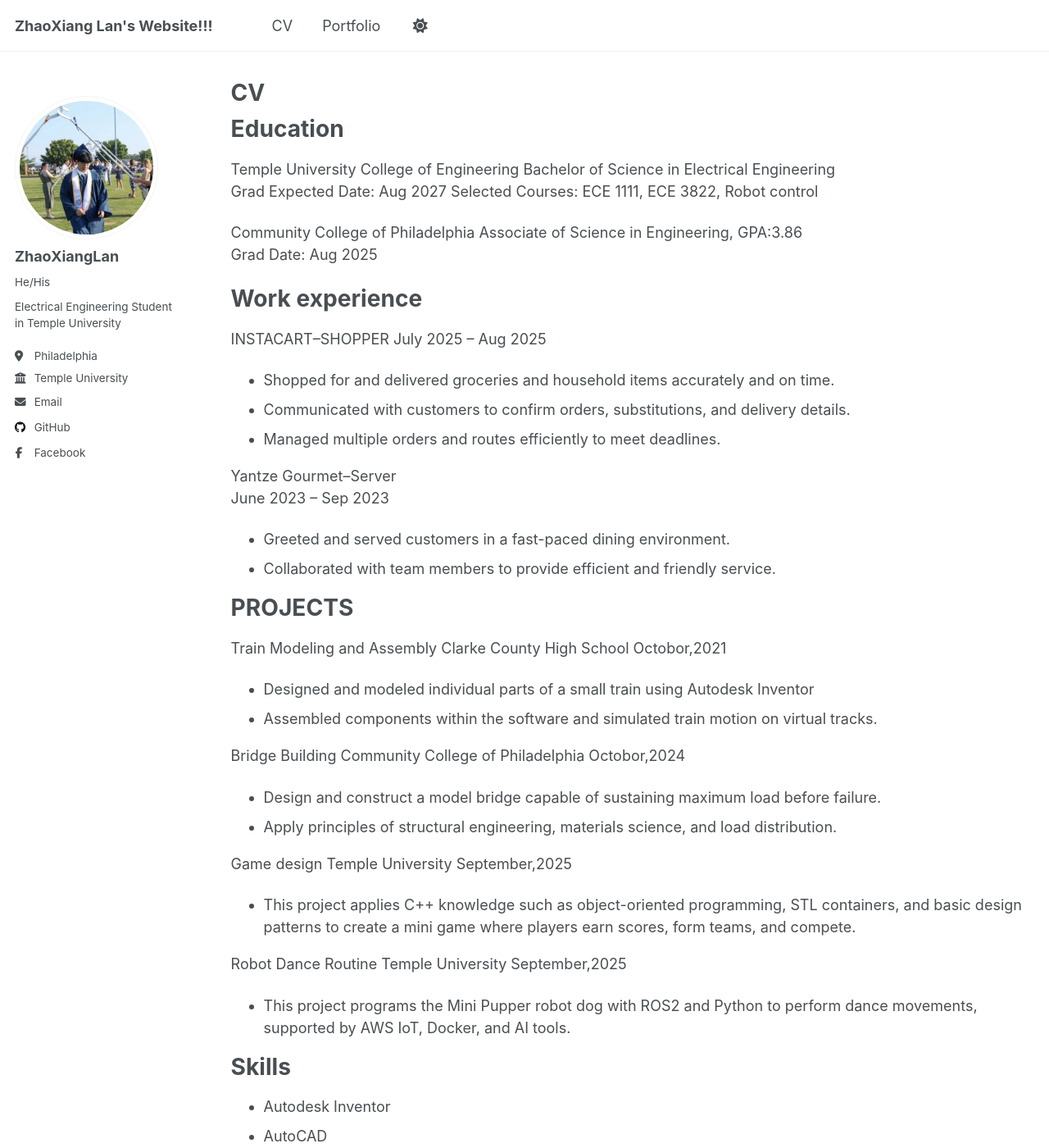
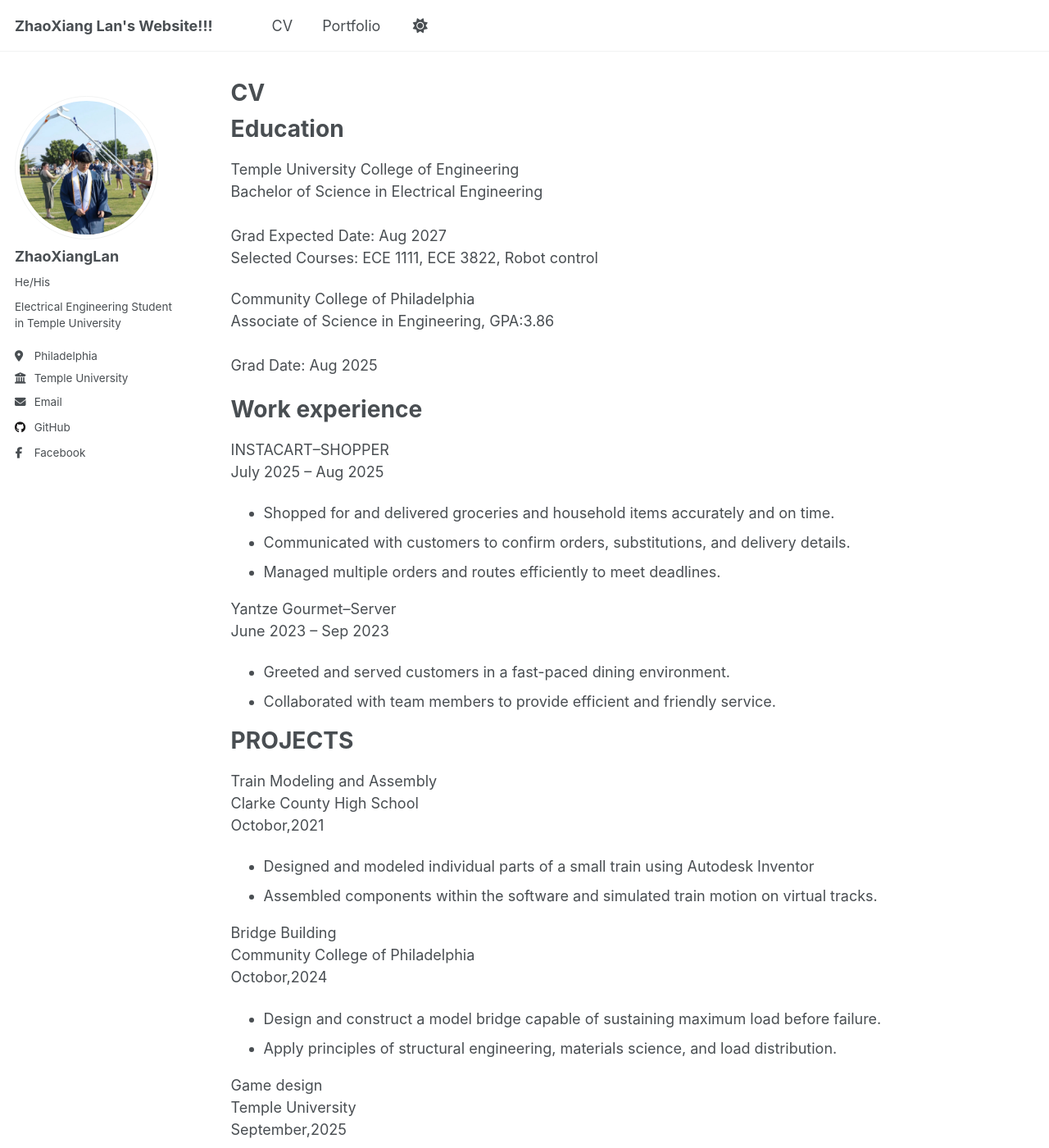
Before and after one commit to ZhaoXiangLan/ZhaoXiangLan.github.io, a Jekyll site: the page built from _pages/cv.md, in a window 1280 px wide and 1400 px high. Shown: the whole window at 82% size. Built offline with Jekyll 4.4.1, drawn with Linux system fonts in a browser that asks for light colours; a script that is not in the unit is left out; some of the changed text lies outside the part shown.

Commit message:
Update cv.md
formating

```diff
--- a/_pages/cv.md
+++ b/_pages/cv.md
@@ -11,55 +11,55 @@ redirect_from:
 
 Education
 ======
-Temple University College of Engineering
-Bachelor of Science in Electrical Engineering
-Grad Expected Date: Aug 2027
-Selected Courses: ECE 1111, ECE 3822, Robot control
+Temple University College of Engineering <br>
+Bachelor of Science in Electrical Engineering <br>
+Grad Expected Date: Aug 2027 <br>
+Selected Courses: ECE 1111, ECE 3822, Robot control <br>
 
-Community College of Philadelphia
-Associate of Science in Engineering, GPA:3.86
-Grad Date: Aug 2025
+Community College of Philadelphia	<br>
+Associate of Science in Engineering, GPA:3.86 <br>
+Grad Date: Aug 2025 <br>
 
 Work experience
 ======
-INSTACART--SHOPPER
-July 2025 – Aug 2025
+INSTACART--SHOPPER <br>
+July 2025 – Aug 2025 <br>
 -	Shopped for and delivered groceries and household items accurately and on time.
 -	Communicated with customers to confirm orders, substitutions, and delivery details.
 -	Managed multiple orders and routes efficiently to meet deadlines.
 
 Yantze Gourmet--Server
-June 2023 – Sep 2023
+June 2023 – Sep 2023 <br>
 -	Greeted and served customers in a fast-paced dining environment.
 -	Collaborated with team members to provide efficient and friendly service.
 
 PROJECTS
 ======
-Train Modeling and Assembly
-Clarke County High School
-Octobor,2021
+Train Modeling and Assembly <br>
+Clarke County High School <br>
+Octobor,2021 <br>
 -	Designed and modeled individual parts of a small train using Autodesk Inventor
 -	Assembled components within the software and simulated train motion on virtual tracks.
 
-Bridge Building
-Community College of Philadelphia
-Octobor,2024
+Bridge Building <br>
+Community College of Philadelphia <br>
+Octobor,2024 <br>
 -	Design and construct a model bridge capable of sustaining maximum load before failure.
 -	Apply principles of structural engineering, materials science, and load distribution.
 
-Game design
-Temple University
-September,2025
+Game design <br>
+Temple University <br>
+September,2025 <br>
 -	This project applies C++ knowledge such as object-oriented programming, STL containers, and basic design patterns to create a mini game where players earn scores, form teams, and compete.
 
-Robot Dance Routine
-Temple University
-September,2025
+Robot Dance Routine <br>
+Temple University <br>
+September,2025 <br>
 -	This project programs the Mini Pupper robot dog with ROS2 and Python to perform dance movements, supported by AWS IoT, Docker, and AI tools.
 
 Skills
 ======
--	Autodesk Inventor
--	AutoCAD
--	Microsoft Office (Excel, Powerpoint, and Word)
--	Fluency Chinese (Verbal and Written Proficiency)
+-	Autodesk Inventor <br>
+-	AutoCAD <br>
+-	Microsoft Office (Excel, Powerpoint, and Word) <br>
+-	Fluency Chinese (Verbal and Written Proficiency) <br>
```
